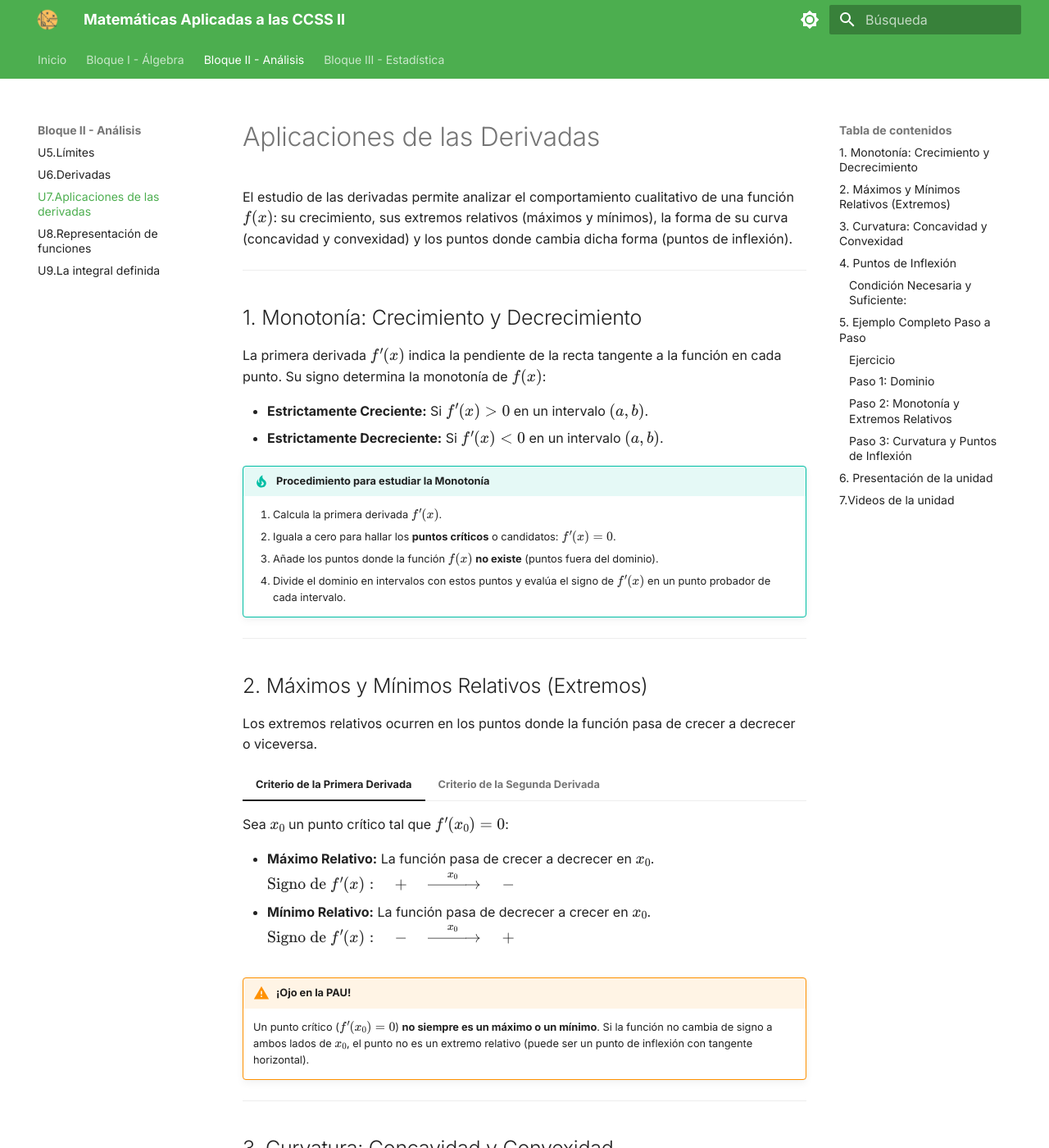
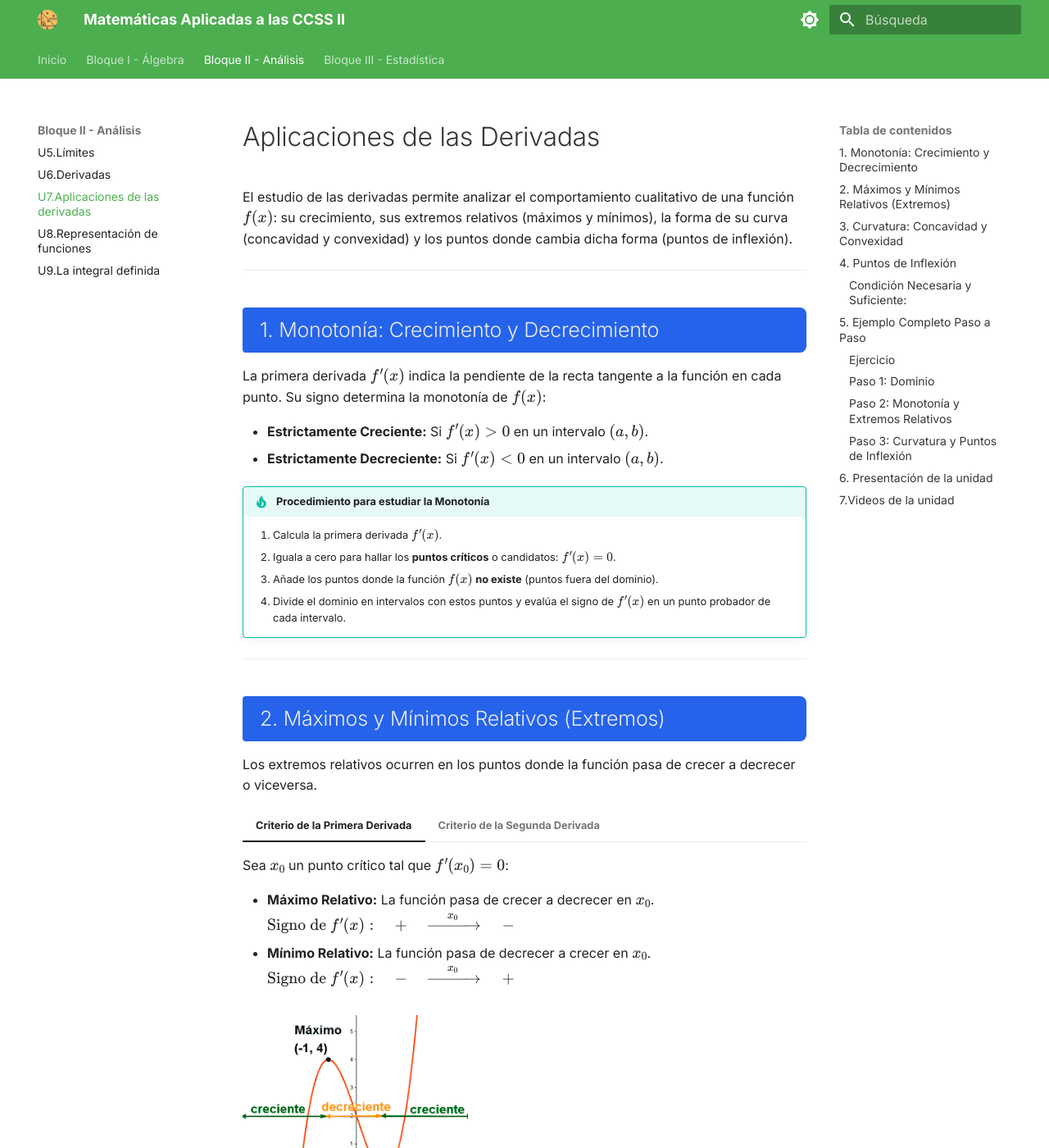
Before and after one commit to nest86/mates-santfrancesc, an MkDocs documentation site: the page built from docs/analisis/aplicaciones_derivadas.md, in a window 1280 px wide and 1400 px high. Shown: the whole window at 82% size. Built offline with MkDocs 1.6.1 and Material for MkDocs 9.7.7, drawn with Linux system fonts in a browser that asks for light colours.

```diff
--- a/docs/analisis/aplicaciones_derivadas.md
+++ b/docs/analisis/aplicaciones_derivadas.md
@@ -37,7 +37,7 @@
     * Si $f''(x_0) < 0 \implies x_0$ es un **Máximo Relativo**.
     * Si $f''(x_0) > 0 \implies x_0$ es un **Mínimo Relativo**.
     * Si $f''(x_0) = 0 \implies$ El criterio no decide (se debe recurrir al signo de $f'$).
-
+![Máximo y mínimo](../assets/imagen1_aplicaciones-derivadas.png){ align=center width="40%" }
 !!! warning "¡Ojo en la PAU!"
     Un punto crítico ($f'(x_0) = 0$) **no siempre es un máximo o un mínimo**. Si la función no cambia de signo a ambos lados de $x_0$, el punto no es un extremo relativo (puede ser un punto de inflexión con tangente horizontal).
 
@@ -51,6 +51,8 @@
   $f''(x) > 0 \text{ en } (a, b)$
 * **Cóncava ($\cap$):** Las tangentes quedan por encima de la curva.
   $f''(x) < 0 \text{ en } (a, b)$
+
+![Curvatura](../assets/imagen2_aplicaciones-derivadas.gif){ align=center width="40%" }
 
 ---
 
--- /dev/null
+++ b/docs/stylesheets/extra.css
@@ -0,0 +1,72 @@
+/* ==========================================================================
+   1. COLOREAR NÚMEROS / ICONOS EN LA TABLA DE CONTENIDOS (TOC)
+   ========================================================================== */
+
+/* Cambia el color del texto y enlaces de la tabla de contenidos lateral */
+.md-nav--secondary .md-nav__link {
+  color: #353638; /* Color azul para los títulos en el índice lateral */
+}
+
+[data-md-color-scheme="slate"] .md-nav--secondary .md-nav__link {
+  color: #92969c; /* Color azul para los títulos en el índice lateral */
+}
+
+/* Resalta el elemento activo o sobre el que pasa el ratón */
+.md-nav--secondary .md-nav__link:hover,
+.md-nav--secondary .md-nav__link--active {
+  color: #2563eb; /* Color azul más claro */
+  font-weight: bold;
+}
+.md-typeset h1{
+  color: #353638; /* Color oscuro para los títulos */
+}
+
+[data-md-color-scheme="slate"] .md-typeset h1{
+  color: #eaebee; /* Color oscuro para los títulos */
+}
+
+.md-typeset h2,
+.md-typeset h3 {
+  color: #eaebee; /* Color oscuro para los títulos */
+}
+
+/* Si usas la extensión 'navigation.indexes' o secciones numeradas */
+.md-nav--secondary .md-nav__link .md-ellipsis::before {
+  color: #e11d48; /* Color rojo/rosa para prefijos o números */
+  font-weight: bold;
+}
+
+
+/* ==========================================================================
+   2. CONTENEDORES DESTACADOS PARA TÍTULOS (H2 y H3)
+   ========================================================================== */
+
+
+   /* Contenedor elegante estilo tarjeta para cabeceras H2 */
+.md-typeset h2 {
+  background-color: #2563eb;       /* Fondo gris muy claro */
+  border-left: 5px solid #2563eb;    /* Borde lateral izquierdo de color */
+  padding: 10px 16px;               /* Espaciado interno */
+  border-radius: 4px 8px 8px 4px;    /* Bordes ligeramente redondeados */
+  box-shadow: 0 1px 3px rgba(0,0,0,0.05); /* Sombra suave */
+  margin-top: 1.8em;
+}
+
+/* Ajuste en modo oscuro para los contenedores H2 */
+[data-md-color-scheme="slate"] .md-typeset h2 {
+  background-color: #3b82f6;       /* Fondo oscuro */
+  border-left-color: #3b82f6;       /* Borde azul brillante */
+  color: #f8fafc;
+}
+
+/* Contenedor simplificado con subraya de color para cabeceras H3 */
+.md-typeset h3 {
+  border-bottom: 2px solid #e2e8f0;  /* Línea inferior */
+  padding-bottom: 6px;
+  color: #1e293b;
+}
+
+[data-md-color-scheme="slate"] .md-typeset h3 {
+  border-bottom-color: #334155;
+  color: #f1f5f9;
+}
--- a/mkdocs.yml
+++ b/mkdocs.yml
@@ -3,6 +3,8 @@
 site_author: Ernest Puyalto
 
 # Tema gráfico (Material for MkDocs)
+extra_css:
+  - stylesheets/extra.css
 copyright: Copyright &copy; 2026 - Ernest Puyalto | CC Sant Francesc Palma
 theme:
   name: material
@@ -26,7 +28,7 @@
         name: Cambiar a modo oscuro
     - media: "(prefers-color-scheme: dark)"
       scheme: slate
-      primary: deep orange
+      primary: deep purple
       accent: indigo
       toggle:
         icon: material/brightness-4
```
Also changed, not shown: docs/assets/imagen1_aplicaciones-derivadas.png (added), docs/assets/imagen2_aplicaciones-derivadas.gif (added), site/analisis/aplicaciones_derivadas/index.html, site/assets/imagen1_aplicaciones-derivadas.png (added), site/assets/imagen2_aplicaciones-derivadas.gif (added), site/search/search_index.json, site/stylesheets/extra.css (added).
